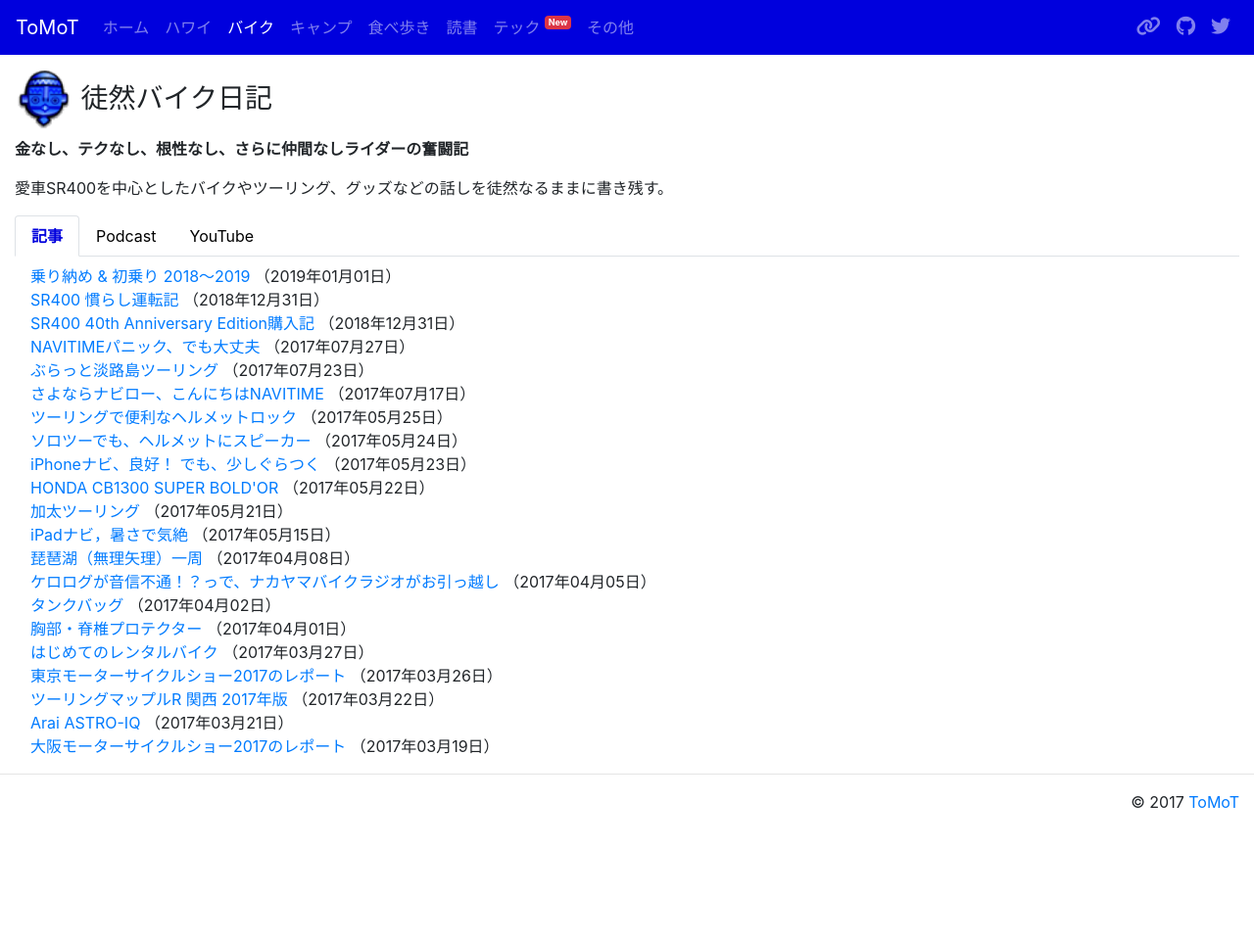
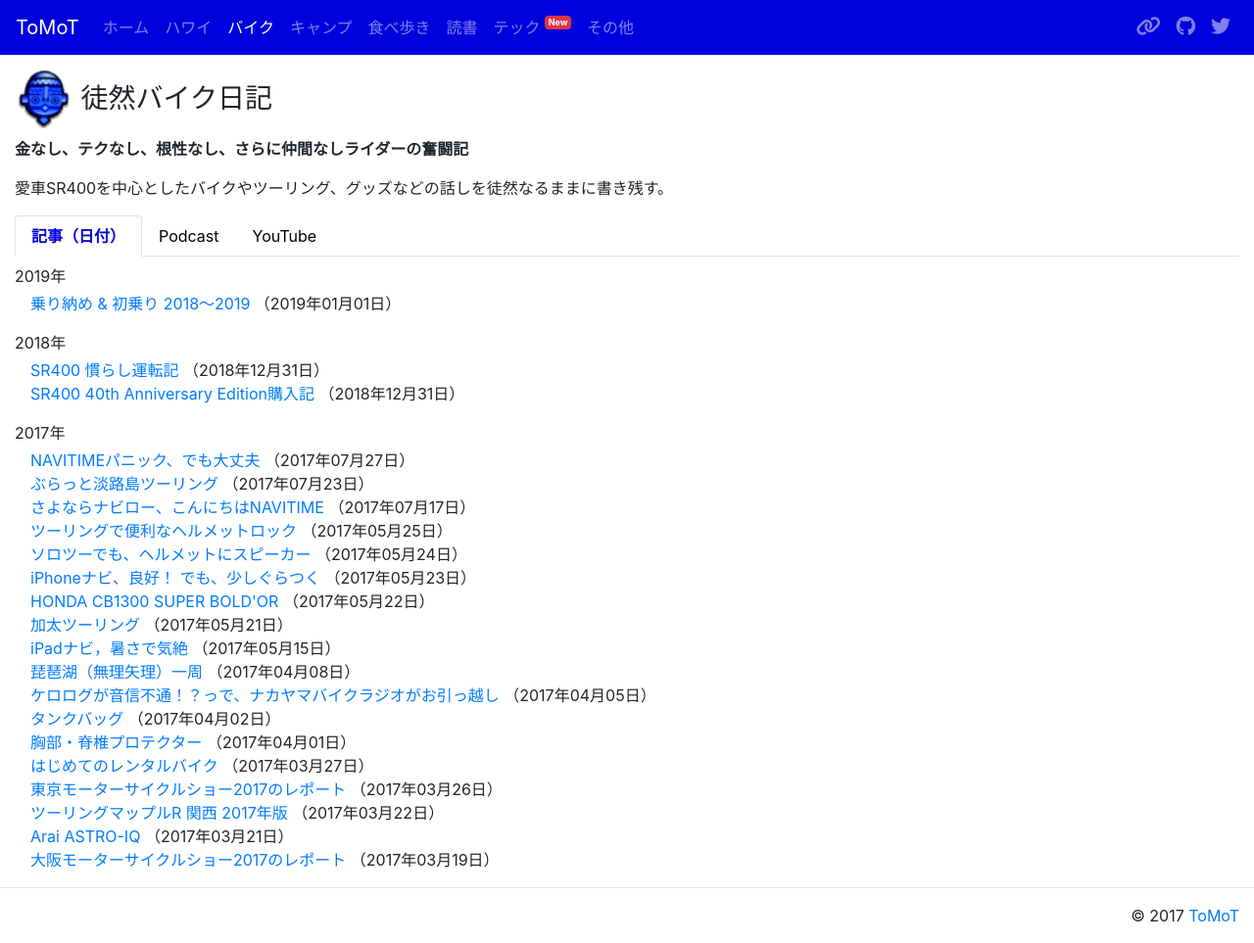
Before and after one commit to tomot/tomot.github.io, a Jekyll site: the page built from motorcycle.md, in a window 1280 px wide. Shown: the whole page at 98% size. Built offline with Jekyll 4.4.1, drawn with Linux system fonts in a browser that asks for light colours; nearby versions of some CDN libraries; before the commit the page ends 900 px from its top, so only the background shows below that.

Commit message:
separate posts every year

```diff
--- a/motorcycle.md
+++ b/motorcycle.md
@@ -9,7 +9,7 @@ title: ToMoT - バイク
 
 <ul class="nav nav-tabs mb-2">
   <li class="nav-item">
-    <a class="nav-link active" data-toggle="tab" href="#post" aria-controls="post" aria-selected="true">記事</a>
+    <a class="nav-link active" data-toggle="tab" href="#post-date" aria-controls="post-date" aria-selected="true">記事（日付）</a>
   </li>
   <li class="nav-item">
     <a class="nav-link" data-toggle="tab" href="#podcast" aria-controls="podcast" aria-selected="false">Podcast</a>
@@ -19,15 +19,51 @@ title: ToMoT - バイク
   </li>
 </ul>
 <div class="tab-content">
-  <div class="tab-pane fade show active" id="post">
+  <div class="tab-pane fade show active" id="post-date">
+    <p class="mb-1">2019年</p>
     {% for category in site.categories %}
       {% if category[0] == "バイク" %}
         <ul class="list-unstyled ml-3">
           {% for post in category[1] %}
-            <li>
-              <a href="{{ post.url }}">{{ post.title }}</a>
-              （{{ post.date | date: "%Y年%m月%d日" }}）
-            </li>
+            {% capture year %}{{ post.date | date: "%Y" }}{% endcapture %}
+            {% if year == "2019" %}
+              <li>
+                <a href="{{ post.url }}">{{ post.title }}</a>
+                （{{ post.date | date: "%Y年%m月%d日" }}）
+              </li>
+            {% endif %}
+          {% endfor %}
+        </ul>
+      {% endif %}
+    {% endfor %}
+    <p class="mb-1">2018年</p>
+    {% for category in site.categories %}
+      {% if category[0] == "バイク" %}
+        <ul class="list-unstyled ml-3">
+          {% for post in category[1] %}
+            {% capture year %}{{ post.date | date: "%Y" }}{% endcapture %}
+            {% if year == "2018" %}
+              <li>
+                <a href="{{ post.url }}">{{ post.title }}</a>
+                （{{ post.date | date: "%Y年%m月%d日" }}）
+              </li>
+            {% endif %}
+          {% endfor %}
+        </ul>
+      {% endif %}
+    {% endfor %}
+    <p class="mb-1">2017年</p>
+    {% for category in site.categories %}
+      {% if category[0] == "バイク" %}
+        <ul class="list-unstyled ml-3">
+          {% for post in category[1] %}
+            {% capture year %}{{ post.date | date: "%Y" }}{% endcapture %}
+            {% if year == "2017" %}
+              <li>
+                <a href="{{ post.url }}">{{ post.title }}</a>
+                （{{ post.date | date: "%Y年%m月%d日" }}）
+              </li>
+            {% endif %}
           {% endfor %}
         </ul>
       {% endif %}
```
